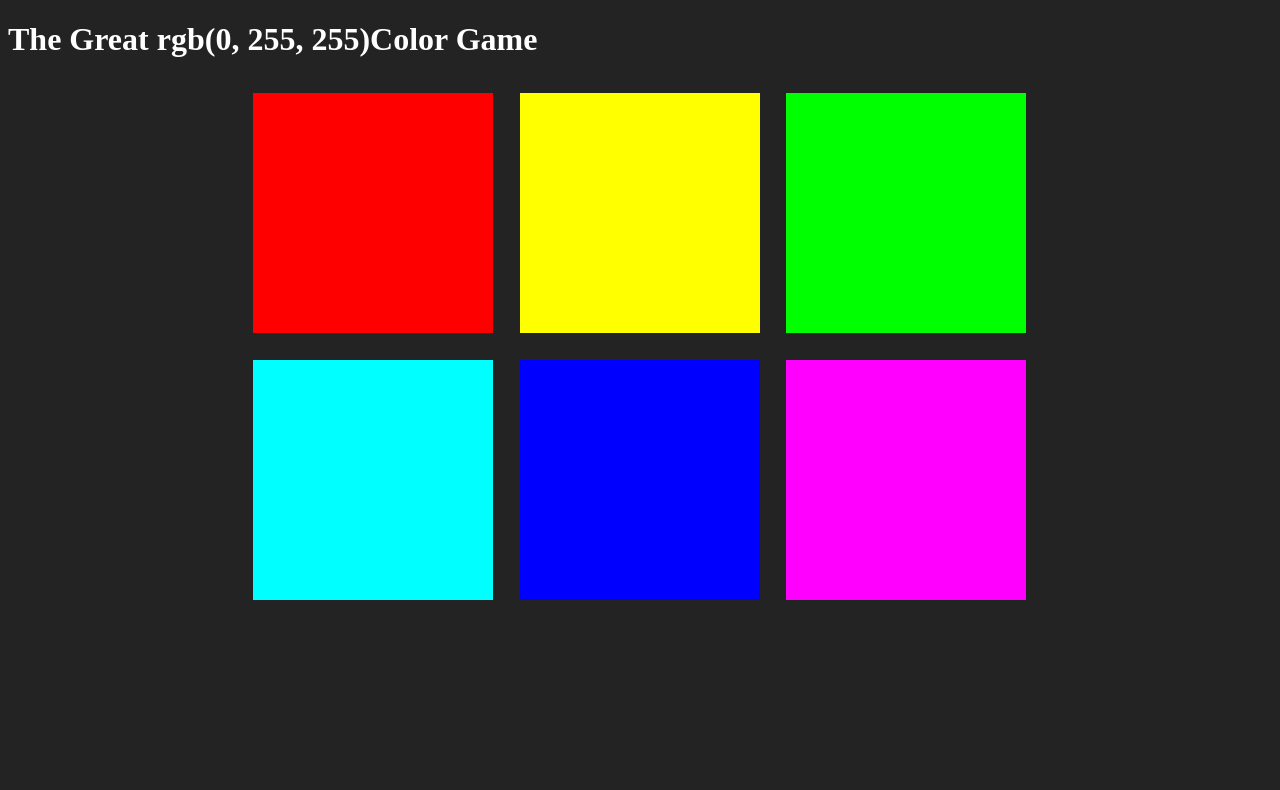
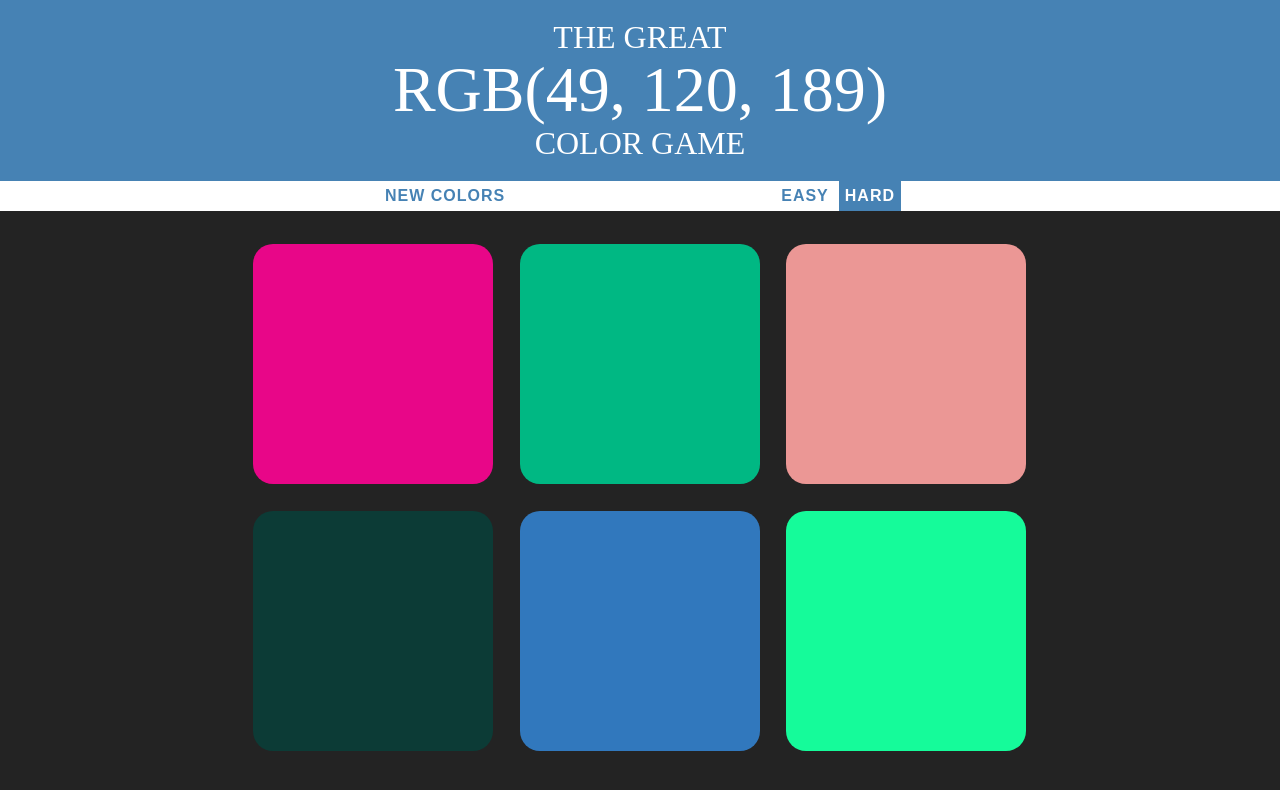
Before and after one commit to rogerdunnhawaii/color_guessing_game, a website built with webpack: page index.html in a window 1280 px wide. Built offline with nearby package versions, Linux system fonts and the light colour scheme.

Commit message:
starting to clean up code. all done for now.

```diff
--- a/colorGame.css
+++ b/colorGame.css
@@ -1,5 +1,7 @@
 body {
-	background-color: #232323
+	background-color: #232323;
+	margin: 0;
+	font-family: "Montserrat", "Avenir";
 }
 
 .square {
@@ -8,13 +10,64 @@ body {
 	padding-bottom: 30%;
 	float: left;
 	margin: 1.66%;
+	border-radius: 20px;
+	transition: background 0.4s;
+	--webkit-transition:background 0.4s;
+	--moz-transition:background 0.4s;
 }
 
 #container {
-	margin: 0 auto;
+	margin: 20px auto;
 	max-width: 800px;
+
 }
 
+#colorDisplay {
+	font-size: 200%;
+}
 h1 {
 	color: white;
+	line-height: 1.1;
+	text-align: center;
+	background: steelblue;
+	margin: 0 auto;
+	font-weight: normal;
+	text-transform: uppercase;
+	padding: 20px 0;
 }
+
+
+#stripe {
+	background-color: white;
+	height: 30px;
+	text-align: center;
+	color: black;
+}
+
+.selected {
+	background-color: steelblue;
+	color: white;
+}
+
+button {
+	text-transform: uppercase;
+	border: none;
+	background: none;
+	height: 100%;
+	font-weight: 700;
+	color:steelblue;
+	letter-spacing: 1px;
+	font-size: inherit;
+	transition: all 0.5s;
+	outline: none;
+}
+
+#message {
+	width: 20%;
+	display:inline-block;
+}
+
+button:hover {
+	color:white;
+	background: steelblue;
+}
--- a/colorGame.js
+++ b/colorGame.js
@@ -1,29 +1,109 @@
+var numOfSquares = 6;
+var colors = [];
+var pickedColor = pickColor();
+var squares = document.querySelectorAll(".square");
+var colorDisplay = document.getElementById("colorDisplay");
+var messageDisplay = document.getElementById("message");
+var h1 = document.querySelector("h1");
+var resetButton = document.getElementById("reset");
+var modeButtons = document.querySelectorAll(".mode");
 
-var colors = [
-	"rgb(255, 0, 0)",
-	"rgb(255, 255, 0)",
-	"rgb(0, 255, 0)",
-	"rgb(0, 255, 255)",
-	"rgb(0, 0, 255)",
-	"rgb(255, 0, 255)",
-]
+init();
 
-var squares = document.querySelectorAll(".square");
-var pickedColor = colors[3];
-var colorDisplay = document.getElementById("colorDisplay");
-colorDisplay.textContent=pickedColor;
+function init(){
+	// mode button event listeners
+	setupModeButtons();
+	// initialize squares and event listeners
+	setupSquares();
 
+	reset();
+}
+
+function setupModeButtons(){
+	for (var i = 0; i< modeButtons.length; i++){
+		modeButtons[i].addEventListener("click", function(){
+			modeButtons[0].classList.remove("selected");
+			modeButtons[1].classList.remove("selected");
+			this.classList.add("selected");
+
+			// figure out how many squares to show
+			this.textContent === "Easy" ? numOfSquares = 3 : numOfSquares = 6
+			// reset game
+			reset()
+		})
+	}
+}
+
+function setupSquares(){
 	for (var i=0; i< squares.length; i++){
 		squares[i].style.backgroundColor = colors[i]
-
 		squares[i].addEventListener("click", function(){
 			//grab color of clicked square
 			var clickedColor = this.style.backgroundColor;
 
 			if (clickedColor === pickedColor) {
-			alert("Correct");
+				h1.style.backgroundColor = pickedColor;
+				messageDisplay.textContent = "Correct";
+				changeColors(pickedColor);
+				resetButton.textContent = "Play Again?"
 			} else {
 				this.style.backgroundColor = "#232323"
+				messageDisplay.textContent = 'Try Again'
 			}
 		})
 	}
+}
+resetButton.addEventListener("click", function(){
+	reset();
+})
+
+function reset (){
+		colors = generateRandomColors(numOfSquares);
+		// pick a new random color
+		pickedColor = pickColor();
+		// Display rbg in the header
+		colorDisplay.textContent = pickedColor
+		// set h1 background color to steelblue
+		h1.style.backgroundColor = "steelblue"
+		// clear message in middle
+		messageDisplay.textContent = "";
+		// change reset button text to "New Colors"
+		resetButton.textContent = "New Colors"
+		// render each square color from color array
+		for (var i=0; i< squares.length; i++){
+			if(colors[i]){
+				squares[i].style.display = "block"
+				squares[i].style.backgroundColor = colors[i];
+			} else {
+				squares[i].style.display = "none";
+			}
+		}
+}
+
+function changeColors (color) {
+	for (var i = 0; i < squares.length; i++){
+		squares[i].style.backgroundColor = color
+	}
+}
+
+function pickColor(){
+	var random = Math.floor(Math.random()*colors.length)
+	return colors[random]
+}
+
+function generateRandomColors(num){
+	// make an array
+	var arr = []
+	//add num random colors to array
+	for(var i=0; i<num; i++){
+		arr.push(randomColor())
+	}
+	return arr
+}
+
+function randomColor(){
+	var r = Math.floor(Math.random()*256)
+	var g = Math.floor(Math.random()*256)
+	var b = Math.floor(Math.random()*256)
+	return "rgb(" + r + ", " + g + ", " + b + ")";
+}
--- a/index.html
+++ b/index.html
@@ -5,7 +5,20 @@
 	<link rel="stylesheet" type="text/css" href="colorGame.css">
 </head>
 <body>
-<h1> The Great  <span id="colorDisplay">RGB</span>Color Game</h1>
+	<h1> The Great
+		<br>
+		<span id="colorDisplay">RGB</span>
+		<br>
+		Color Game
+	</h1>
+
+	<div id="stripe">
+		<button id="reset">New Colors</button>
+		<span id="message"></span>
+		<button class="mode">Easy</button>
+		<button class="mode selected">Hard</button>
+	</div>
+
 	<div id="container">
 		<div class="square"></div>
 		<div class="square"></div>
@@ -14,6 +27,7 @@
 		<div class="square"></div>
 		<div class="square"></div>
 	</div>
+
 	<script type="text/javascript" src="colorGame.js"></script>
 </body>
 </html>
```
Lines whose indentation alone changed are shown as unchanged.
